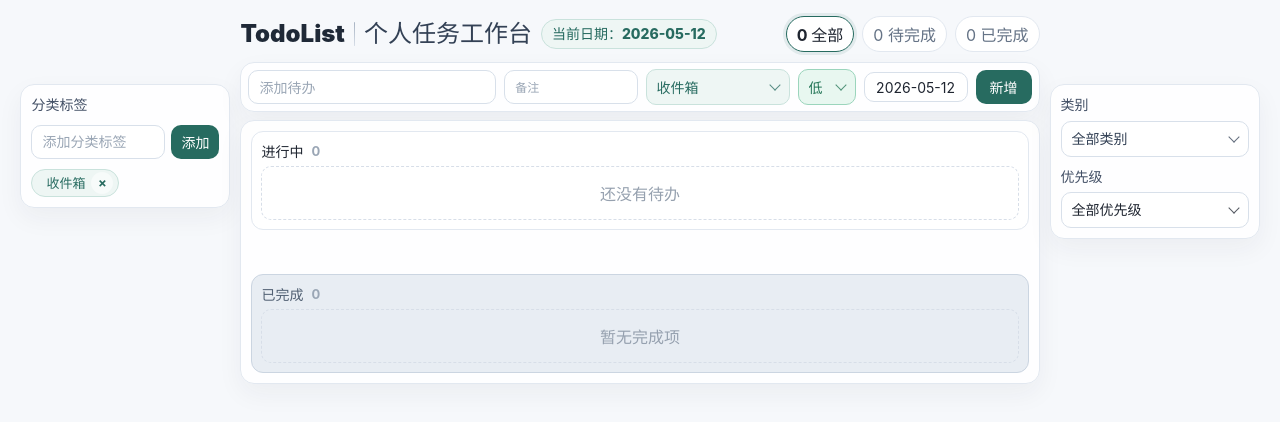
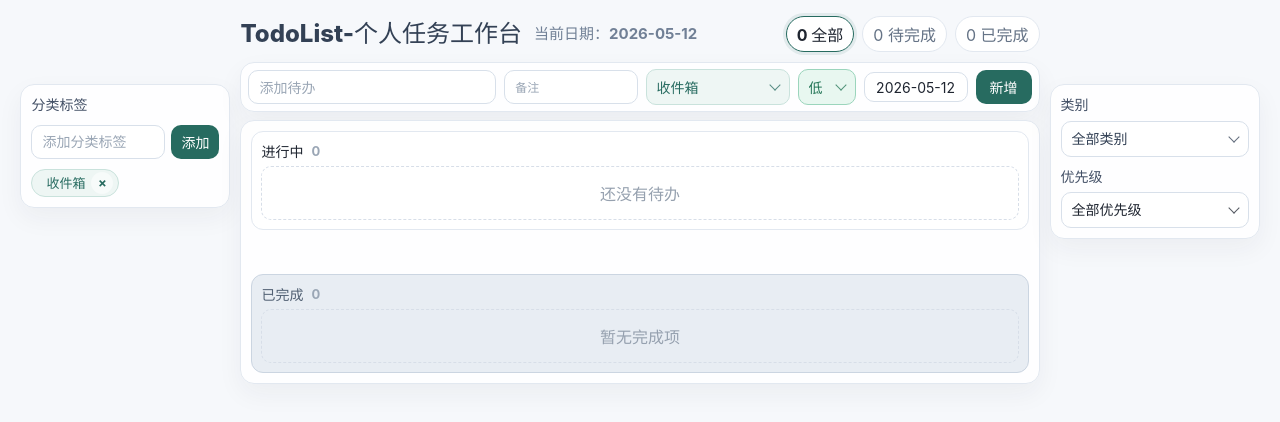
Before and after one commit to wellbin-li/todo-list, a React (Vite) app: page / in a window 1280 px wide. Shown: the top 422 px of the page. Built offline with nearby package versions, Linux system fonts and the light colour scheme.

Commit message:
Refine app title style

```diff
--- a/src/App.css
+++ b/src/App.css
@@ -83,39 +83,23 @@ select {
   flex-wrap: wrap;
   font-size: 24px;
   font-weight: 850;
-  gap: 9px;
+  gap: 12px;
   letter-spacing: 0;
   line-height: 1.08;
   margin: 0;
   min-width: 0;
 }
 
-.title-brand {
-  color: #1f2937;
-  font-weight: 900;
-}
-
-.title-divider {
-  background: linear-gradient(180deg, #a7b3c2, #d7dee8);
-  border-radius: 999px;
-  height: 24px;
-  width: 1px;
-}
-
-.title-subtitle {
+.title-main {
   color: #334155;
-  font-weight: 820;
+  font-weight: 850;
 }
 
 .title-date {
-  background: #eef6f4;
-  border: 1px solid #c9e2dc;
-  border-radius: 999px;
-  color: #276b60;
-  font-size: 14px;
-  font-weight: 800;
-  line-height: 1;
-  padding: 7px 10px;
+  color: #718096;
+  font-size: 15px;
+  font-weight: 700;
+  line-height: 1.2;
   white-space: nowrap;
 }
 
--- a/src/App.jsx
+++ b/src/App.jsx
@@ -333,9 +333,7 @@ function App() {
       <section className="main-column">
         <div className="title-block">
           <h1 className="app-title">
-            <span className="title-brand">TodoList</span>
-            <span className="title-divider" aria-hidden="true" />
-            <span className="title-subtitle">个人任务工作台</span>
+            <span className="title-main">TodoList-个人任务工作台</span>
             <span className="title-date">当前日期：{todayString()}</span>
           </h1>
           <div className="overview">
```
